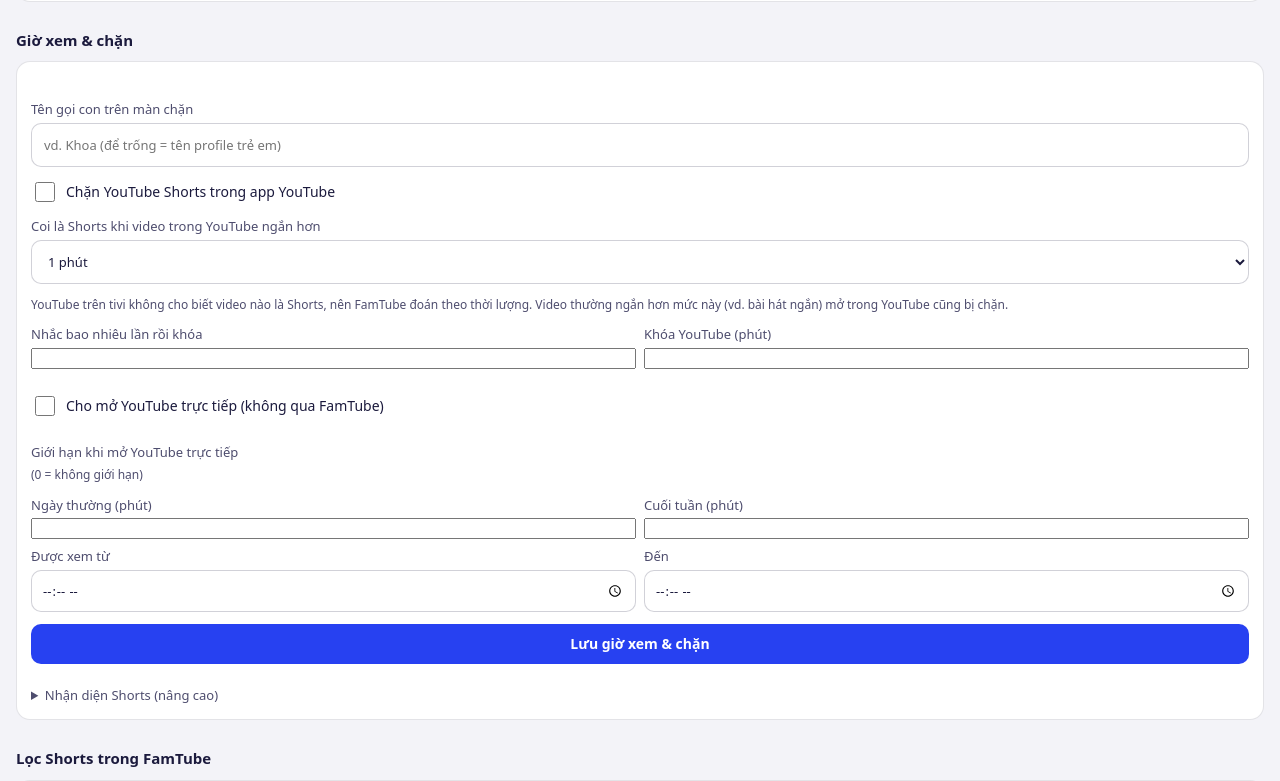
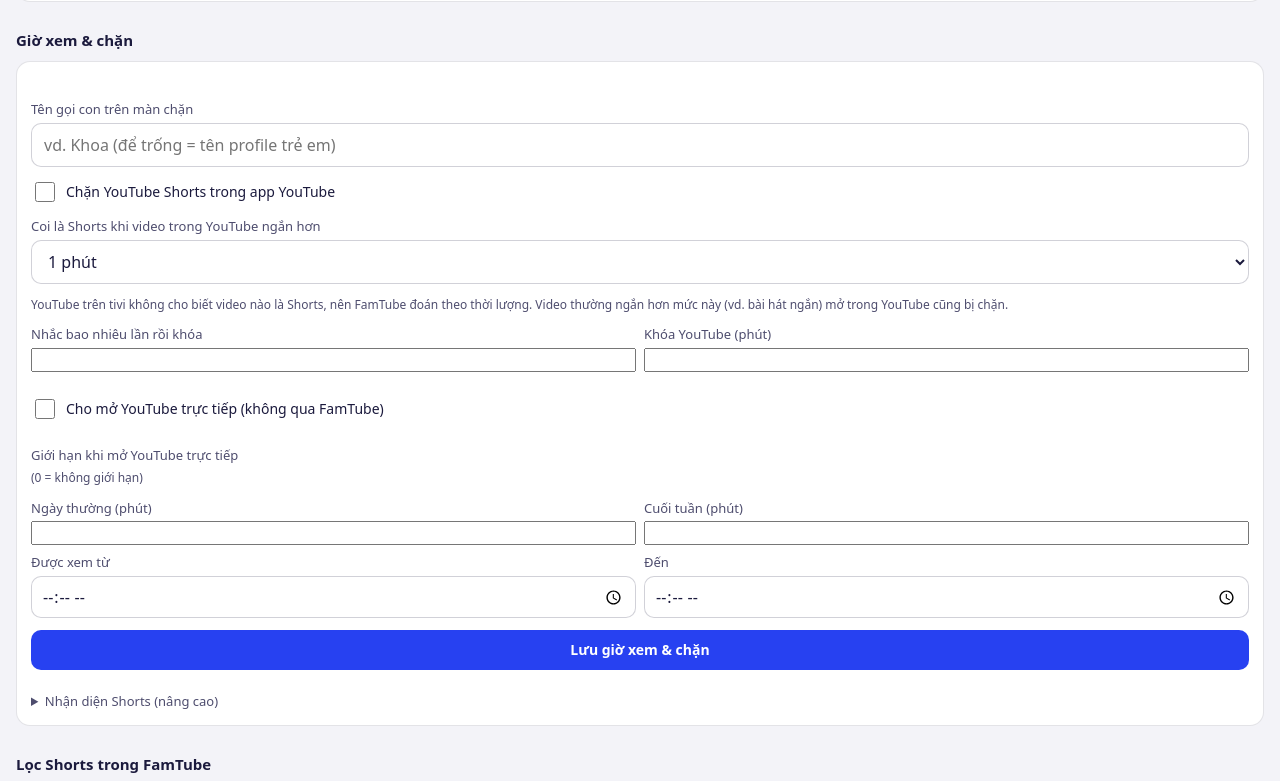
Before and after one commit to phuongtv-dev/famtube-remote, a plain HTML site: page index.html in a window 1280 px wide. Shown: the part 873-1654 px from the top of the page. Drawn offline with Linux system fonts and the light colour scheme.

Commit message:
Cập nhật index.html

```diff
--- a/index.html
+++ b/index.html
@@ -2,7 +2,7 @@
 <html lang="vi">
 <head>
 <meta charset="utf-8">
-<meta name="viewport" content="width=device-width, initial-scale=1, viewport-fit=cover">
+<meta name="viewport" content="width=device-width, initial-scale=1, maximum-scale=1, viewport-fit=cover">
 <meta name="color-scheme" content="light">
 <title>FamTube – Quản lý</title>
 <style>
@@ -38,6 +38,8 @@
   .bar button { width:100%; height:50px; font-size:16px; }
   #toast { position:fixed; left:16px; right:16px; bottom:calc(84px + env(safe-area-inset-bottom)); background:var(--ink); color:#fff; padding:12px 14px; border-radius:12px; font-size:14px; display:none; }
   #toast.err { background:#8A2E35; }
+  /* iPhone tự phóng to khi chạm ô nhập có chữ nhỏ hơn 16px: giữ mọi ô nhập ở 16px. */
+  input, select, textarea { font-size:16px !important; }
   #busy { position:fixed; left:0; right:0; top:0; z-index:50; display:none; align-items:center; gap:10px; justify-content:center;
           padding:max(10px,env(safe-area-inset-top)) 16px 10px; background:var(--accent); color:#fff; font-size:14px; font-weight:600; }
   #busy .spin { width:16px; height:16px; border:2px solid rgba(255,255,255,.4); border-top-color:#fff; border-radius:50%; animation:spin .8s linear infinite; }
```
